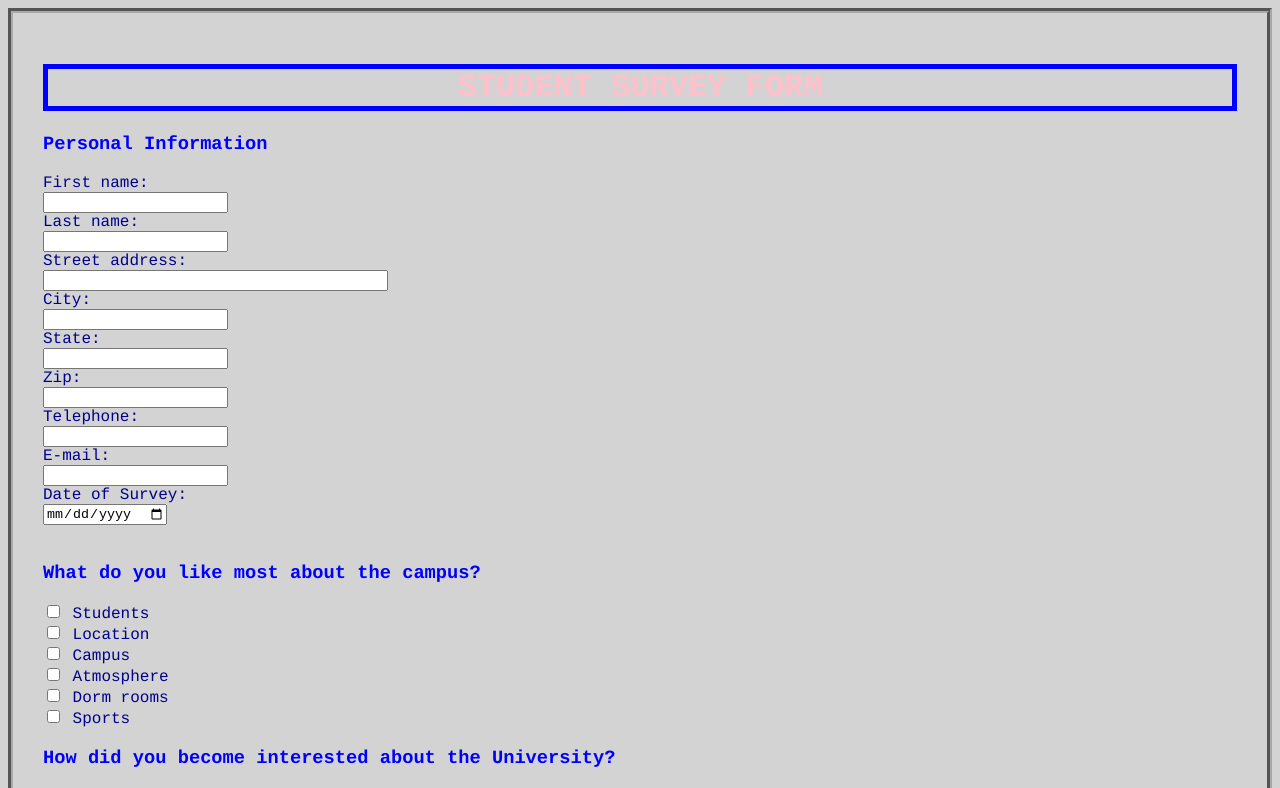
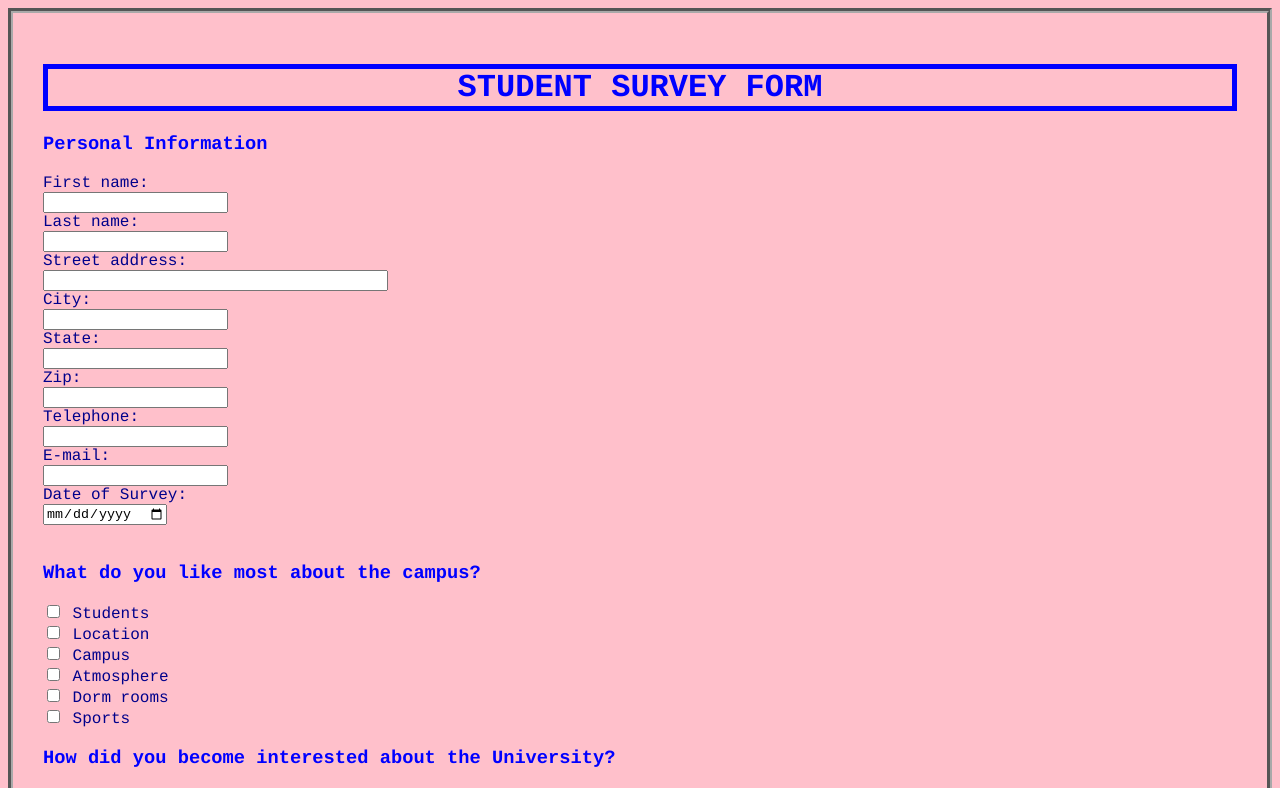
Before and after one commit to Dheeraj-Ganapathy/SWE645, a plain HTML site: page HW2/WebContent/index.html in a window 1280 px wide. Shown: the top 788 px of the page. Drawn offline with Linux system fonts and the light colour scheme.

Commit message:
Update styles.css

```diff
--- a/HW2/WebContent/styles.css
+++ b/HW2/WebContent/styles.css
@@ -1,13 +1,13 @@
 @charset "UTF-8";
 body {
-  background-color: lightgray;
+  background-color: pink;
   font-family: courier;
   border: 5px darkgray;
   border-style: groove;
   padding: 30px;
 }
 h1 {
-  color: pink;
+  color: blue;
   text-align: center;
   border: 5px blue;
   border-style: solid;
```
